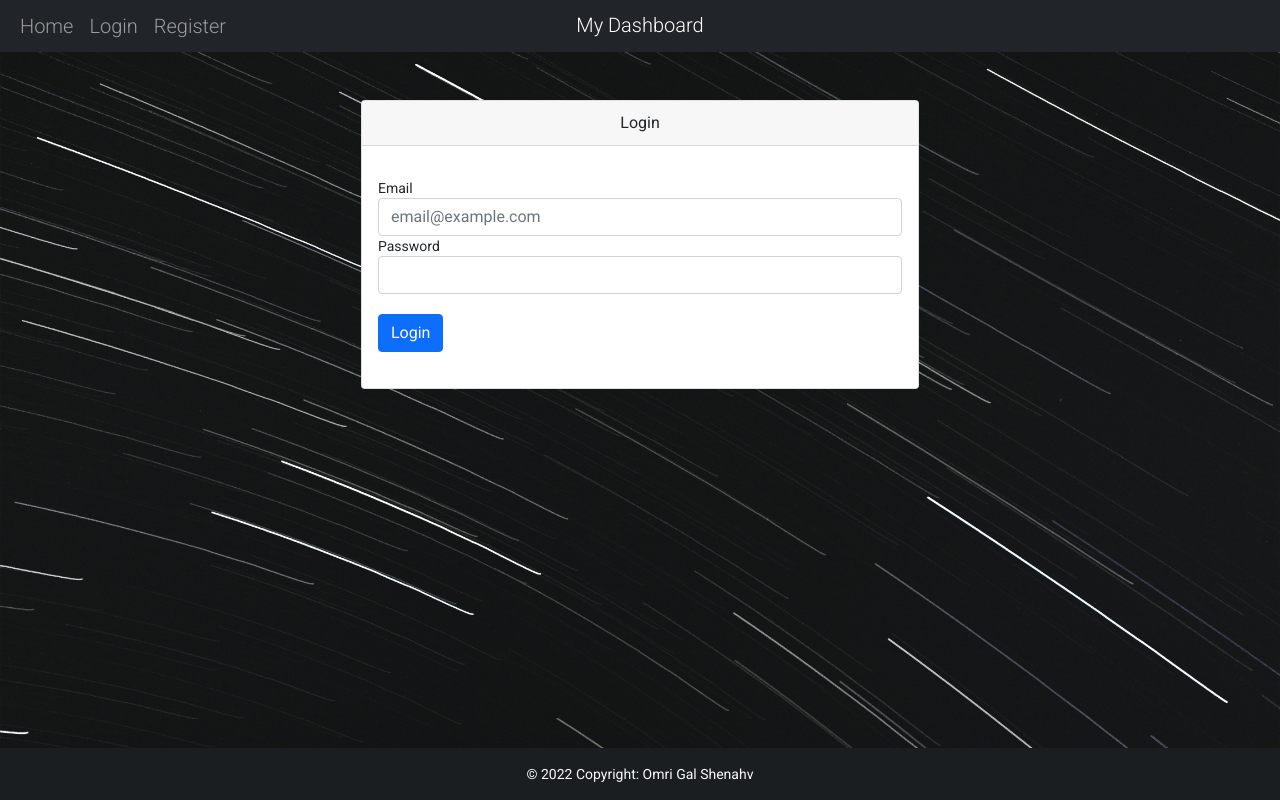
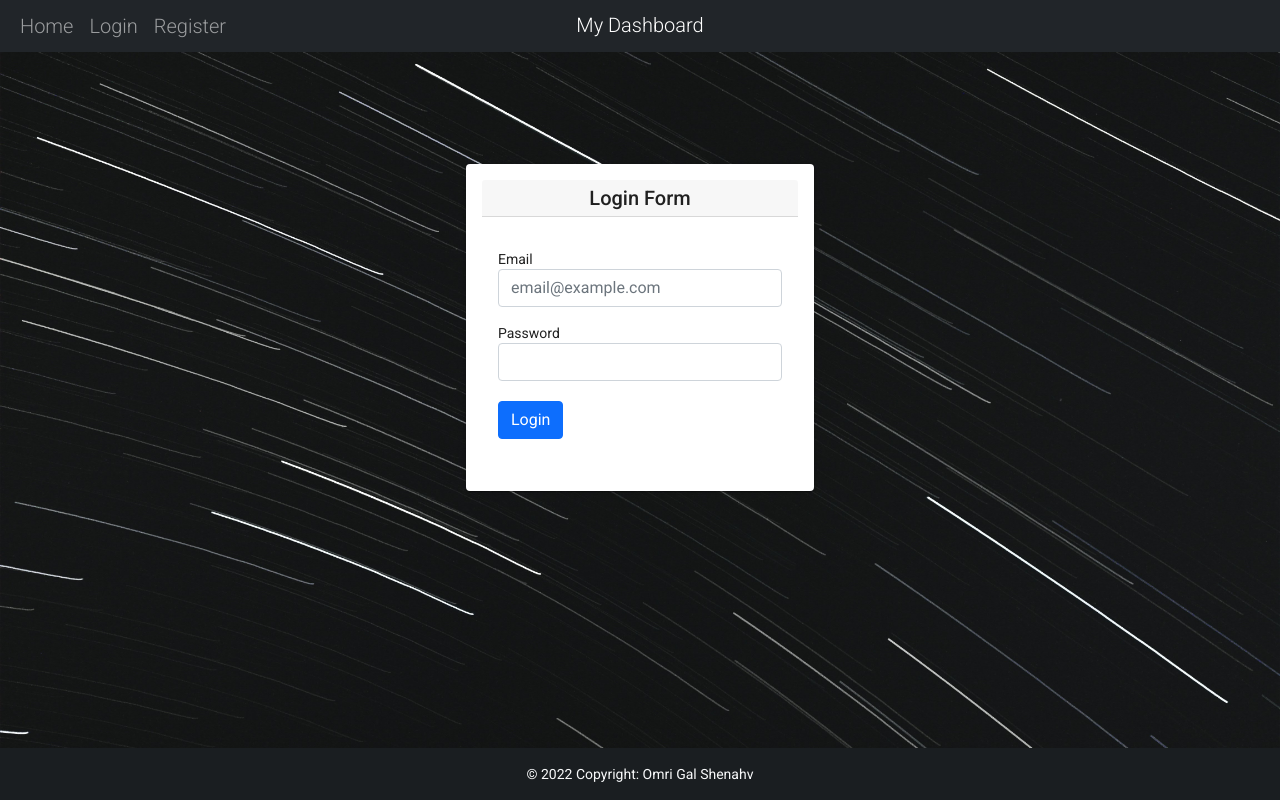
Before and after one commit to OmriGalShen/my-dashboard-frontend, an Angular app: page /login in a window 1280 px wide. Built offline with nearby package versions, Linux system fonts and the light colour scheme.

Commit message:
Login form redesign

```diff
--- a/src/app/login-form/login-form.component.html
+++ b/src/app/login-form/login-form.component.html
@@ -1,9 +1,14 @@
-<div class="col-md-6 offset-md-3 mt-5">
-  <div class="card ">
-    <h3 class="card-header text-center">Login</h3>
+<div class="container login-form">
+  <div class="row align-items-center">
+    <div class="col col-lg-4 col-sm-auto"></div>
+    <div class="col col-lg-4 col-sm-12">
+      <mat-card>
+        <mat-card-title class="card-header text-center lead light-bold"
+          >Login Form</mat-card-title
+        >
         <div class="card-body">
           <form [formGroup]="loginForm" (ngSubmit)="onSubmit()">
-        <div class="form-group">
+            <div class="form-group mt-2">
               <label for="email">Email</label>
               <input
                 type="email"
@@ -12,11 +17,16 @@
                 [ngClass]="{ 'is-invalid': submitted && this.email.errors }"
                 placeholder="email@example.com"
               />
-          <div *ngIf="submitted && this.email.errors" class="invalid-feedback">
-            <div *ngIf="this.email.errors?.['required']">Email is required</div>
+              <div
+                *ngIf="submitted && this.email.errors"
+                class="invalid-feedback"
+              >
+                <div *ngIf="this.email.errors?.['required']">
+                  Email is required
                 </div>
               </div>
-        <div class="form-group">
+            </div>
+            <div class="form-group mt-3">
               <label for="password">Password</label>
               <input
                 type="password"
@@ -47,5 +57,8 @@
           </form>
           <br />
         </div>
+      </mat-card>
+    </div>
+    <div class="col col-lg-4 col-sm-auto"></div>
   </div>
 </div>
--- a/src/app/login-form/login-form.component.scss
+++ b/src/app/login-form/login-form.component.scss
@@ -0,0 +1,3 @@
+.login-form {
+  margin-top: 10%;
+}
```
Lines whose indentation alone changed are shown as unchanged.
